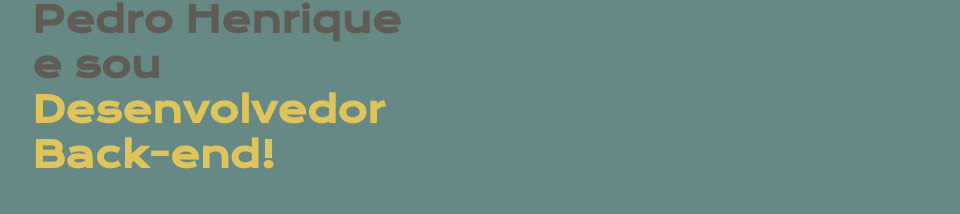
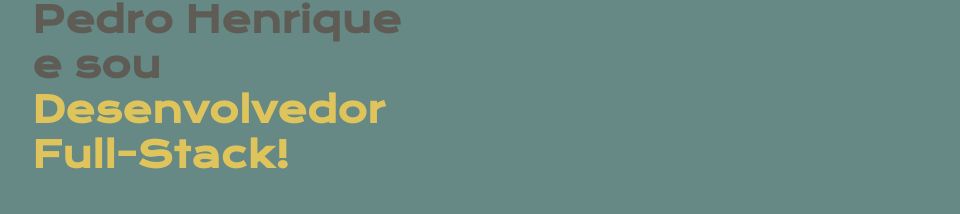
Before and after one commit to Phc01/portfolio, a plain HTML site: page index.html in a window 1280 px wide. Shown: the part 167-381 px from the top of the page, without its empty margins (160-1120 px from the left). Drawn offline with nearby package versions, Linux system fonts and the light colour scheme.

Commit message:
portfolio-v0.2

```diff
--- a/index.html
+++ b/index.html
@@ -19,7 +19,7 @@
     <section class="presentation__content">
       <h1 class="presentation__content__title">
         Olá me chamo Pedro Henrique e sou
-        <strong class="job-title">Desenvolvedor Back-end!</strong>
+        <strong class="job-title">Desenvolvedor Full-Stack!</strong>
       </h1>
       <p class="presentation__content__text">
         Sou desenvolvedor Full Stack, tenho 23 anos e sou estudante de Análise e Desenvolvimento de Sistemas na Universidade São Judas Tadeu (USJT). Estou preparado para atuar como desenvolvedor, combinando minha formação acadêmica e experiência prática para entregar soluções eficientes e colaborativas.
```
